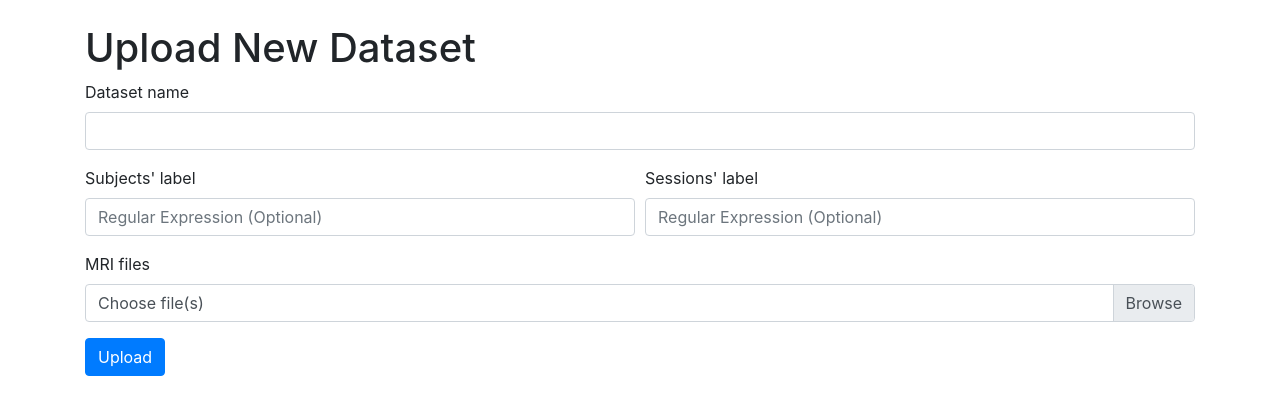
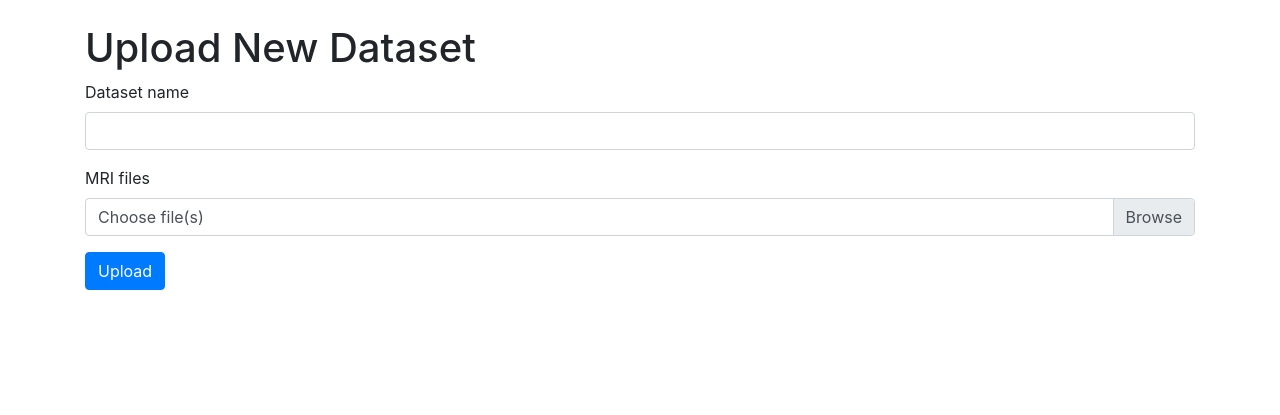
Before and after one commit to soffiafdz/Qrater, a Flask app: page /upload_dataset in a window 1280 px wide. Shown: the part 56-471 px from the top of the page. Run offline with Flask 2, Linux system fonts and the light colour scheme; the visitor is signed in with stand-in values (Sample User, id 1); data comes from the database, SQL or seed files in the repository; some libraries are stand-ins or nearby versions.

Commit message:
Removed regex labels

```diff
--- a/app/templates/upload_dataset.html
+++ b/app/templates/upload_dataset.html
@@ -22,32 +22,6 @@
       required=""
       type="text"
       >
-    </div>
-    <div class="form-row">
-      <div class="form-group col-md-6">
-        <label class="control-label" for="sub_regex">
-          Subjects' label
-        </label>
-        <input
-          id="sub_regex"
-          class="form-control"
-          name="sub_regex"
-          type="text"
-          placeholder="Regular Expression (Optional)"
-          >
-      </div>
-        <div class="form-group col-md-6">
-          <label class="control-label" for="sess_regex">
-            Sessions' label
-          </label>
-          <input
-            id="sess_regex"
-            class="form-control"
-            name="sess_regex"
-            type="text"
-            placeholder="Regular Expression (Optional)"
-            >
-        </div>
     </div>
     <div class="form-group required">
       <label class="control-label" for="dataset">MRI files</label>
```
